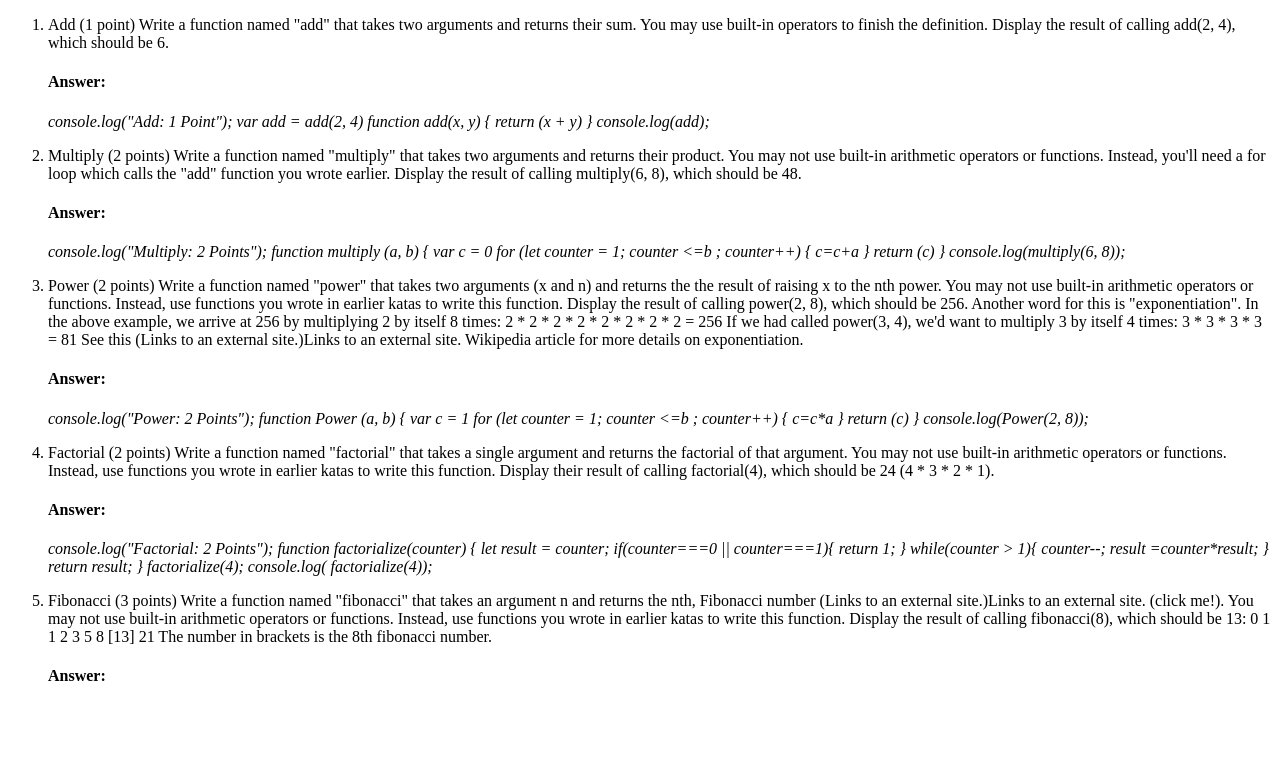
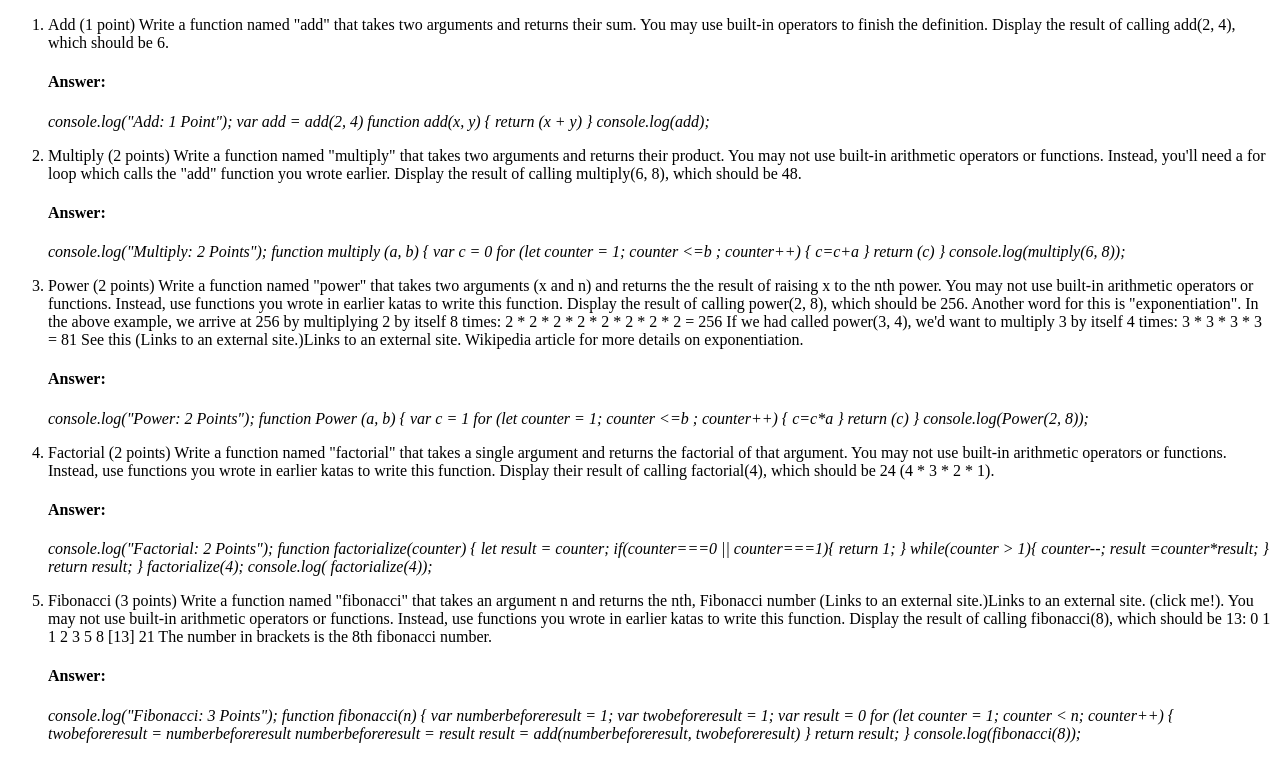
Before and after one commit to mpmckenz/function-kata, a plain HTML site: page index.html in a window 1280 px wide. Drawn offline with Linux system fonts and the light colour scheme.

Commit message:
fib notes added

```diff
--- a/index.html
+++ b/index.html
@@ -62,7 +62,19 @@
             or functions. Instead, use functions you wrote in earlier katas to write this function. Display the result of
             calling fibonacci(8), which should be 13: 0 1 1 2 3 5 8 [13] 21 The number in brackets is the 8th fibonacci number.</li>
         <h4>Answer:</h4>
-        <p></p>
+        <p><i>console.log("Fibonacci: 3 Points");
+            function fibonacci(n) {
+            var numberbeforeresult = 1;
+            var twobeforeresult = 1;
+            var result = 0
+            for (let counter = 1; counter < n; counter++) {
+                twobeforeresult = numberbeforeresult
+                numberbeforeresult = result
+                result = add(numberbeforeresult, twobeforeresult)
+            }
+            return result;
+        }
+            console.log(fibonacci(8));</i></p>
     </ol>
 </body>
 </html>
```
